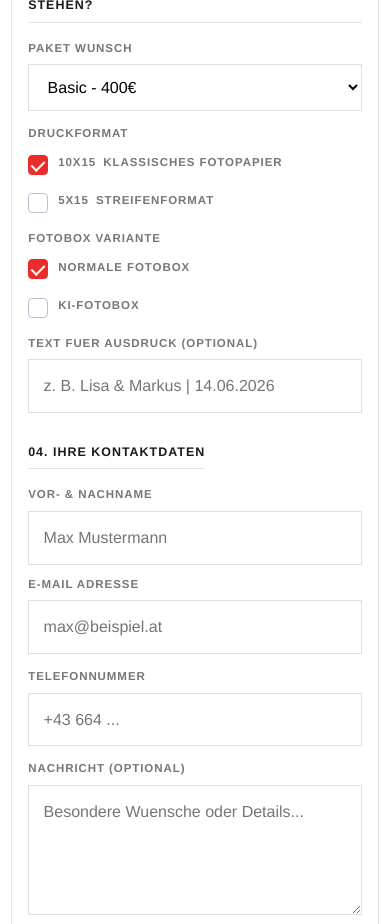
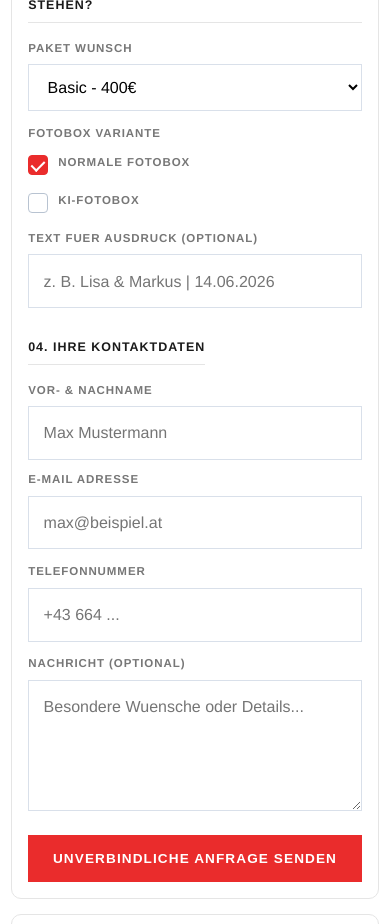
Before and after one commit to Blitzi9188/fotobox.tirol, a Next.js app: page /kontakt in a window 390 px wide. Shown: the part 1100-2024 px from the top of the page. Built offline with nearby package versions, Linux system fonts and the light colour scheme.

Commit message:
Refine mobile hero background and remove print format choice

```diff
--- a/src/app/globals.css
+++ b/src/app/globals.css
@@ -2282,6 +2282,24 @@ footer {
 }
 
 @media (max-width: 900px) {
+  .hero {
+    background: #ffffff !important;
+  }
+
+  .hero::before {
+    background: rgba(255, 255, 255, 0.62);
+  }
+
+  .hero::after {
+    background: linear-gradient(to top, rgba(0, 0, 0, 0.34) 0%, rgba(255, 255, 255, 0.02) 55%, transparent 100%);
+  }
+
+  .hero-glow,
+  .hero-glow-left,
+  .hero-glow-right {
+    display: none !important;
+  }
+
   .grid-3,
   .gallery-grid,
   .reviews-grid,
--- a/src/components/site/BookingInquiryForm.tsx
+++ b/src/components/site/BookingInquiryForm.tsx
@@ -9,11 +9,6 @@ const EVENT_TYPES = [
   { id: "hochzeit", label: "Hochzeit", desc: "Der schoenste Tag" },
   { id: "firmenfeier", label: "Firmenfeier", desc: "Business & Event" },
   { id: "geburtstag", label: "Geburtstag", desc: "Party & Private" }
-];
-
-const PRINT_FORMAT_OPTIONS = [
-  { id: "10x15", label: "10x15", desc: "Klassisches Fotopapier" },
-  { id: "5x15", label: "5x15", desc: "Streifenformat" }
 ];
 
 const BOX_TYPE_OPTIONS = [
@@ -35,7 +30,6 @@ export default function BookingInquiryForm({
     [plans]
   );
   const eventOptions = inquiry.eventOptions && inquiry.eventOptions.length > 0 ? inquiry.eventOptions : EVENT_TYPES;
-  const printFormatOptions = inquiry.printFormatOptions && inquiry.printFormatOptions.length > 0 ? inquiry.printFormatOptions : PRINT_FORMAT_OPTIONS;
   const boxTypeOptionsRaw = inquiry.boxTypeOptions && inquiry.boxTypeOptions.length > 0 ? inquiry.boxTypeOptions : BOX_TYPE_OPTIONS;
   const boxTypeOptions = boxTypeOptionsRaw.map((option) => {
     if ((option.label || "").toLowerCase().includes("ki")) {
@@ -47,7 +41,6 @@ export default function BookingInquiryForm({
   const [status, setStatus] = useState("");
   const [selectedEvent, setSelectedEvent] = useState(eventOptions[0]?.label || EVENT_TYPES[0].label);
   const [selectedPackage, setSelectedPackage] = useState(initialPackage || safePlans[0]?.name || "");
-  const [selectedPrintFormat, setSelectedPrintFormat] = useState(printFormatOptions[0]?.label || PRINT_FORMAT_OPTIONS[0].label);
   const [selectedBoxType, setSelectedBoxType] = useState(boxTypeOptions[0]?.label || BOX_TYPE_OPTIONS[0].label);
 
   async function handleSubmit(event: FormEvent<HTMLFormElement>) {
@@ -58,7 +51,6 @@ export default function BookingInquiryForm({
     const location = String(formData.get("location") || "").trim();
     const eventType = String(formData.get("eventType") || "").trim();
     const boxType = String(formData.get("boxType") || "").trim();
-    const printFormat = String(formData.get("printFormat") || "").trim();
     const printText = String(formData.get("printText") || "").trim();
 
     const payload = {
@@ -70,7 +62,7 @@ export default function BookingInquiryForm({
       eventType,
       location,
       boxType,
-      printFormat,
+      printFormat: "",
       printText,
       message: messageRaw
     };
@@ -91,7 +83,6 @@ export default function BookingInquiryForm({
       event.currentTarget.reset();
       setSelectedEvent(eventOptions[0]?.label || EVENT_TYPES[0].label);
       setSelectedPackage(initialPackage || safePlans[0]?.name || "");
-      setSelectedPrintFormat(printFormatOptions[0]?.label || PRINT_FORMAT_OPTIONS[0].label);
       setSelectedBoxType(boxTypeOptions[0]?.label || BOX_TYPE_OPTIONS[0].label);
       window.location.assign("/danke");
     }
@@ -147,30 +138,6 @@ export default function BookingInquiryForm({
               </option>
             ))}
           </select>
-        </label>
-        <label className="inquiry-field" style={{ marginTop: "0.8rem" }}>
-          <span>{inquiry.printFormatLabel || "Druckformat"}</span>
-          <div className="inquiry-checkbox-group">
-            {printFormatOptions.map((option, index) => (
-              <label
-                key={`${option.label}-${index}`}
-                className={`inquiry-checkbox-item ${selectedPrintFormat === option.label ? "selected" : ""}`}
-              >
-                <input
-                  type="radio"
-                  name="printFormat"
-                  value={option.label}
-                  checked={selectedPrintFormat === option.label}
-                  onChange={() => setSelectedPrintFormat(option.label)}
-                />
-                <span className="inquiry-checkmark" aria-hidden="true" />
-                <span className="inquiry-choice-line">
-                  <span className="inquiry-choice-title">{option.label}</span>
-                  <span className="inquiry-choice-desc">{option.desc}</span>
-                </span>
-              </label>
-            ))}
-          </div>
         </label>
         <label className="inquiry-field" style={{ marginTop: "0.8rem" }}>
           <span>{inquiry.boxTypeLabel || "Fotobox Variante"}</span>
```
